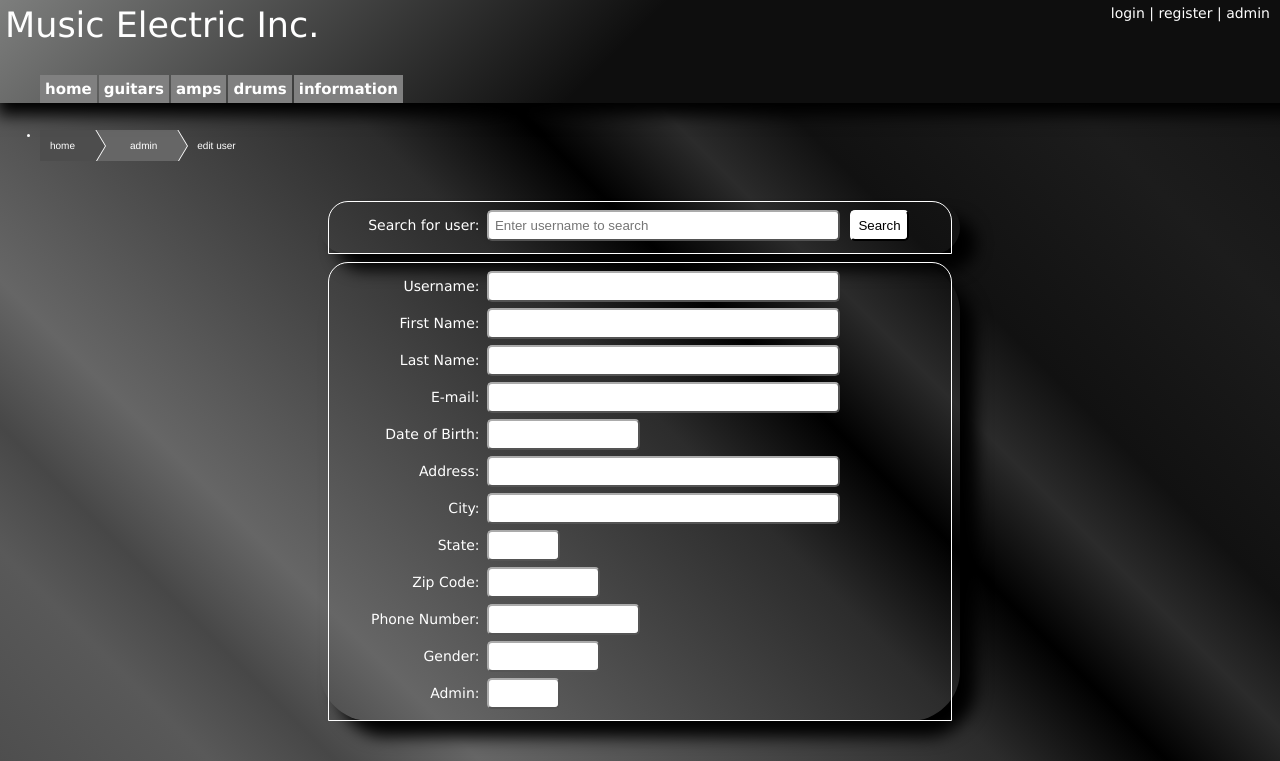
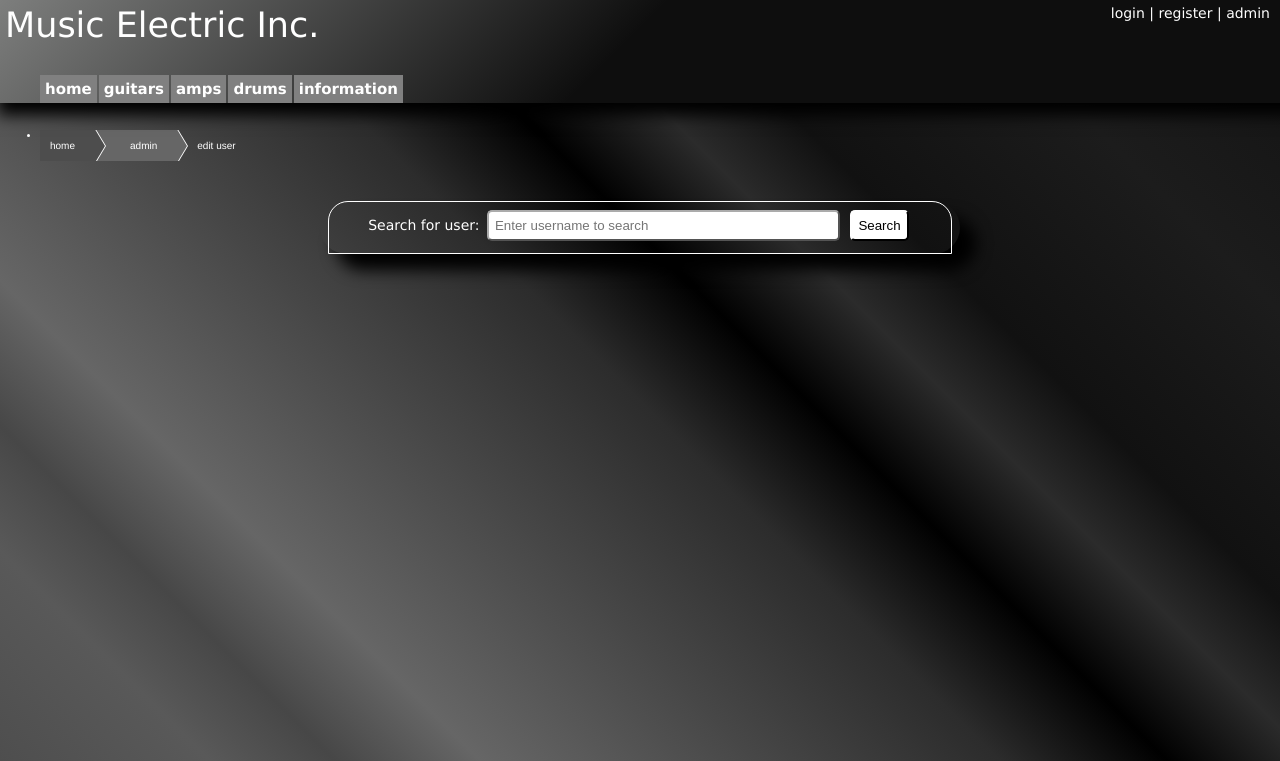
Before and after one commit to pviker/GroupProject, a PHP site: page /accounts/edituser.php in a window 1280 px wide. Shown: the top 761 px of the page. Run offline with PHP 8.4, Linux system fonts and the light colour scheme; tables that the repository leaves empty or names only in its code hold one stand-in row (values such as "Sample post"); data that the repository does not hold is empty.

Commit message:
Edituser edits

```diff
--- a/accounts/edituser.php
+++ b/accounts/edituser.php
@@ -19,11 +19,9 @@
 
     require("../controllers/database.php");
 
-    if(isset($_POST['search'])) {
+    if(isset($_POST['submitSearch'])) {
 
-        $usernameSearch = $_POST['search'];
-
-    }
+    $usernameSearch = $_POST['search'];
 
     $userQuery = "select credentials.username, first_name, last_name, email, dob, address, city, state,
     zip, phone, gender, credentials.admin from users, credentials where users.userid = credentials.userid and
@@ -48,6 +46,7 @@
 
     }
 
+  }
 
 ?>
 
@@ -66,7 +65,7 @@
 
     <div class = "mainContent">
 
-        <form name="searchUser" action="edituser.php" method="post">
+        <form name="searchUser" action="<?php echo $_SERVER['PHP_SELF'];  ?>" method="post">
 
             <fieldset id="field1">
 
@@ -81,8 +80,9 @@
         </form>
 
 
+        <?php if(isset($_POST['submitSearch'])) { ?>
 
-        <form name="editUser" action="edituser.php" method="post">
+        <form name="editUser" action="<?php echo $_SERVER['PHP_SELF'];  ?>" method="post">
 
             <fieldset id = "field1">
 
@@ -126,6 +126,7 @@
 
         </form>
 
+        <?php } ?>
 
      </div>
 
```
